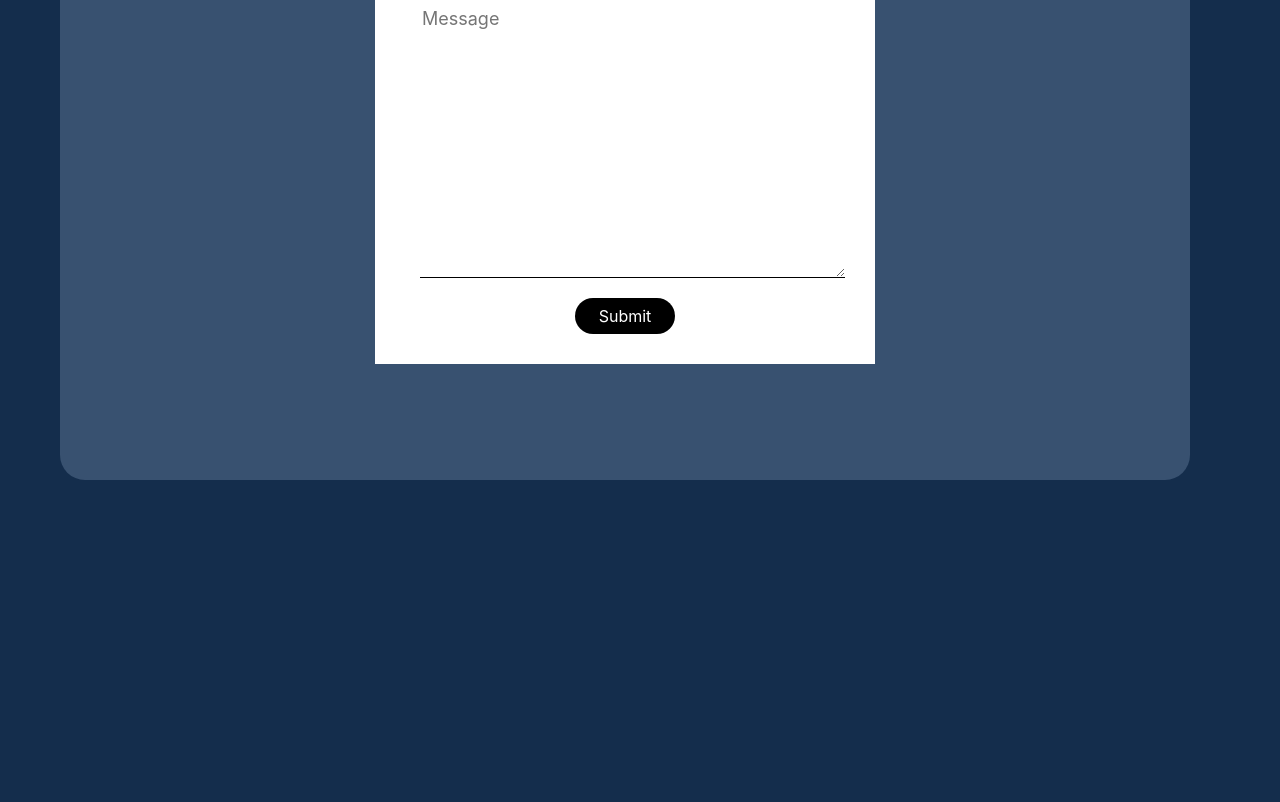
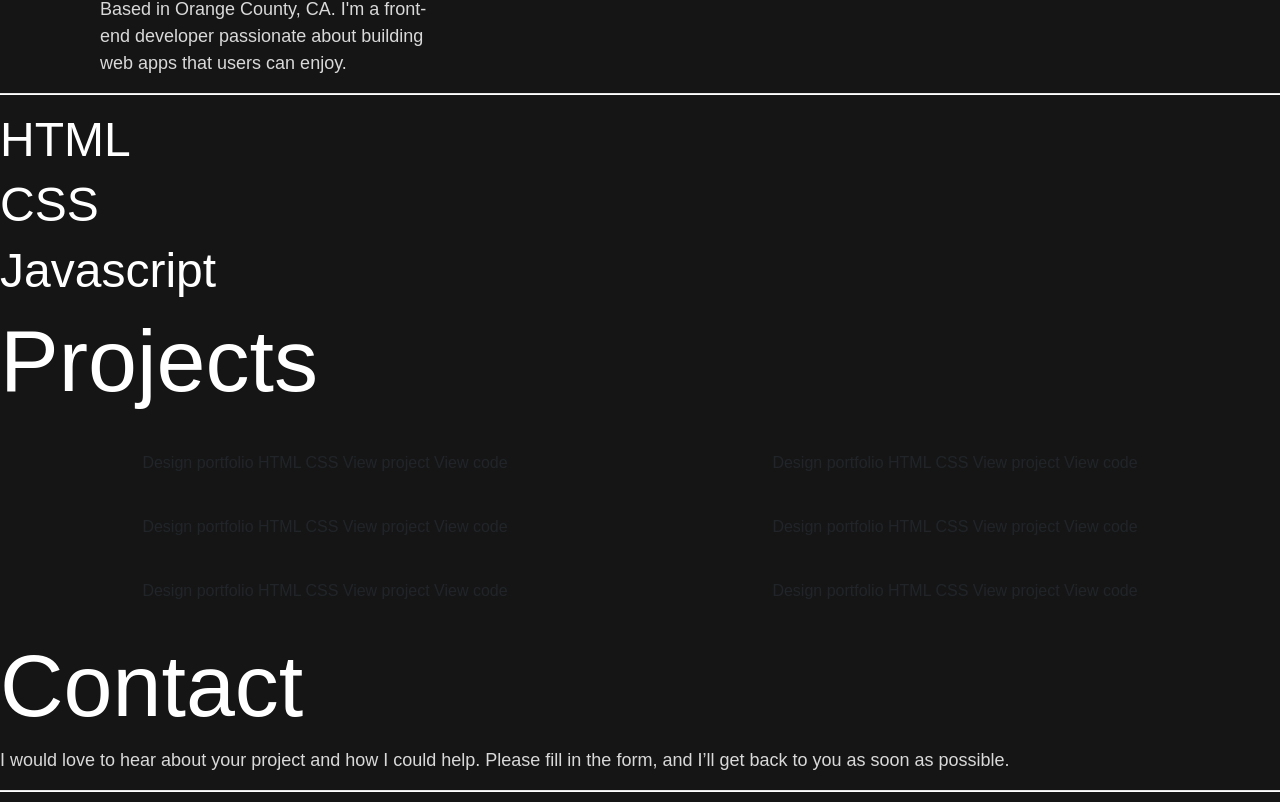
Before and after one commit to chasevriend/1st-attempt-Portolio-SIte, a plain HTML site: page index.html in a window 1280 px wide. Shown: the part 872-1674 px from the top of the page. Before the commit the page ends 1357 px from the top, so only its background shows below. Drawn offline with nearby package versions, Linux system fonts and the light colour scheme.

Commit message:
Add files via upload

```diff
--- a/index.html
+++ b/index.html
@@ -1,74 +1,81 @@
 <!DOCTYPE html>
-<html>
+<html lang="en">
 <head>
-        <meta charset="utf-8">
-        <meta name="viewport" content="width=device-width, initial-scale=1.0,">
-        <link rel="stylesheet" href="https://cdn.jsdelivr.net/npm/bootstrap@4.3.1/dist/css/bootstrap.min.css" integrity="sha384-ggOyR0iXCbMQv3Xipma34MD+dH/1fQ784/j6cY/iJTQUOhcWr7x9JvoRxT2MZw1T" crossorigin="anonymous">
+  <meta charset="UTF-8">
+  <meta name="viewport" content="width=device-width, initial-scale=1.0">
+  <link rel="stylesheet" href="https://cdn.jsdelivr.net/npm/bootstrap@4.3.1/dist/css/bootstrap.min.css"
+  integrity="sha384-ggOyR0iXCbMQv3Xipma34MD+dH/1fQ784/j6cY/iJTQUOhcWr7x9JvoRxT2MZw1T" crossorigin="anonymous">
   <link rel="stylesheet" href="style.css">
-        <title>Chase Vriend - Portfolio</title>
+  <title>Chase Vriend | Portfolio</title>
 </head>
 <body>
-        <div class="container text-center">
-            <div class="row">
-                <div class="col-sm-6 float-right">
-                    <p><strong>Add Pic</strong></p>
+    <nav>
+    <h1 class="heading-M">Chase Vriend</h1>
+    </nav>
+    <div class="container">
+      <div class="col-sm-6">
+        <img src="profile.jpg" alt="Profile Picture" width="400" height="400" class="img-fluid">
       </div>
-                <div class="col-sm-4 float-left space">
-                    <div class="blob">
-                        <h1>Hi, my name is Chase.</h1>
-                        <p>I'm a self taught front end developer from Orange County, California.</p>
+        <div class="col-sm-4">
+          <h2 class="heading-XL">Hello!<br> I'm Chase Vriend.</h2>
+          <p class="body-L">Based in Orange County, CA. I'm a front-end developer passionate about
+            building web apps that users can enjoy.</p>
+        </div>
+
+    </div>
+    <hr>
+    <div>
+      <h3 class="heading-L">HTML</h3>
+      <h3 class="heading-L">CSS</h3>
+      <h3 class="heading-L">Javascript</h3>
+    </div>
+    <h2 class="heading-XL">Projects</h2>
+    <div class="grid-container">
+      <div class="grid-item">
+        Design portfolio
+        HTML CSS
+        View project
+        View code
+      </div>
+      <div class="grid-item">
+        Design portfolio
+        HTML CSS
+        View project
+        View code
+      </div>
+      <div class="grid-item">
+        Design portfolio
+        HTML CSS
+        View project
+        View code
+      </div>
+      <div class="grid-item">
+        Design portfolio
+        HTML CSS
+        View project
+        View code
+      </div>
+      <div class="grid-item">
+        Design portfolio
+        HTML CSS
+        View project
+        View code
+      </div>
+      <div class="grid-item">
+        Design portfolio
+        HTML CSS
+        View project
+        View code
       </div>
     </div>
+    <div>
+      <h3 class="heading-XL">Contact</h3>
+      <p class="body-L">I would love to hear about your project and how I could help. Please
+      fill in the form, and I’ll get back to you as soon as possible.</p>
     </div>
-        </div>
-        <div class="container text-center space">
-            <div class="row">
-                <div class="col blob">
-                    <h2>About me</h2>
-                    <p>I have always been a creative person. Growing up, I loved and used drawing as an outlet to share my creativity with those around me.
-                        I always dreamt of being a graphic desginer or an artist of some sort. The idea of exercising creativity has always excited me.
-                        During high school I used to mess around with html pages in my free time. Little did I know I was beginning my career as a front
-                        end developer. I attended college for some time then decided to leave and chase my passion. Web development is now my creative outlet and
-                        I'm excited to share my work and have it provide value to the world.
-                    </p>
-                </div>
-            </div>
-        </div>
-        <div class="container text-center space">
-            <div class="row">
-                <div class="col blob">
-                    <h2>Portfolio</h2>
-                </div>
-            </div>
-        </div>
-        <div class="container text-center space">
-            <div>
-                <div class="hero row container text-center space blob">
-                    <form action="https://formspree.io/f/xbjbwypb" method="post">
-                        <div class="message-icon">
-                            <i class="bi bi-telegram"></i>
-                            <span>Contact Me</span>
-                        </div>
-                        <div id="input-field">
-                            <i class="bi bi-person"></i>
-                            <input type="text" placeholder="Name" name="Name">
-                        </div>
-                        <div id="input-field">
-                            <i class="bi bi-person"></i>
-                            <input type="text" placeholder="Phone No." name="Phone">
-                        </div>
-                        <div id="input-field">
-                            <i class="bi bi-person"></i>
-                            <input type="text" placeholder="Email Address" name="Email">
-                        </div>
-                        <div id="input-field">
-                            <i class="bi bi-chat-right-dots"></i>
-                            <textarea name="Message" placeholder="Message" rows="10"></textarea>
-                        </div>
-                        <input type="submit" value="Submit" class="send-btn">
-                    </form>
-                </div>
-            </div>
-        </div>
+    <hr>
+    <footer>
+      <h1 class="heading-M">Chase Vriend</h1>
+    </footer>
 </body>
 </html>
--- a/style.css
+++ b/style.css
@@ -1,33 +1,54 @@
 body {
-    background-color: #142d4c;
-    color: rgba(0, 0, 0, 0.942);
+    background-color: #151515;
+    font-family: 'Space Grotesk', sans-serif;
 }
 
-.blob {
-    background-color: #385170;
-    padding: 20px 20px 20px 20px;
-    border: 20px;
-    border-radius: 25px;
+html {
+    box-sizing: border-box;
+    font-size: 100%;
 }
 
-.space {
-    padding: 5px;
+.heading-XL {
+    font: bold;
+    font-size: 88px;
+    color: #FFFFFF;
 }
 
-.hero {
-    width: 100%;
-    height: 100vh;
-    display: flex;
-    align-items: center;
-    justify-content: center;
-    background: #385170;
+.heading-L {
+    font: bold;
+    font-size: 48px;
+    color: #FFFFFF;
+}
+
+.heading-M {
+    font: bold;
+    font-size: 24px;
+    color: #FFFFFF;
+}
+
+.body-L {
+    font: medium;
+    font-size: 18px;
+    color: #D9D9D9;
+}
+
+.grid-container {
+    display: grid;
+    grid-template-columns: auto auto;
+    padding: 10px;
+}
+
+.grid-item {
+    padding: 20px;
+    text-align: center;
 }
 
 form {
-    background: #fff;
+    background: #242424;
     width: 500px;
     padding: 30px;
     font-size: 18px;
+    color: #242424;
 }
 
 form input, textarea {
@@ -39,23 +60,20 @@ form input, textarea {
     outline: none;
 }
 
-#input-field {
-    padding-bottom: 20px;
-    display: flex;
-    align-items: center;
+img {
+    width: 300;
+    height: 300;
 }
 
-#input-field i {
-    font-size: 22px;
-    margin-right: 15px;
+hr {
+    background-color: white;
+    height: 1px;
 }
 
-.send-btn {
-    width: 100px;
-    border: none;
-    background: #000;
-    color: #fff;
-    font-size: 16px;
-    padding: 6px 0;
-    border-radius: 50px;
+.right {
+    float: right;
 }
+
+.left {
+    float: left;
+}
```
Also changed, not shown: profile.jpg (added). Lines whose indentation alone changed are shown as unchanged.
